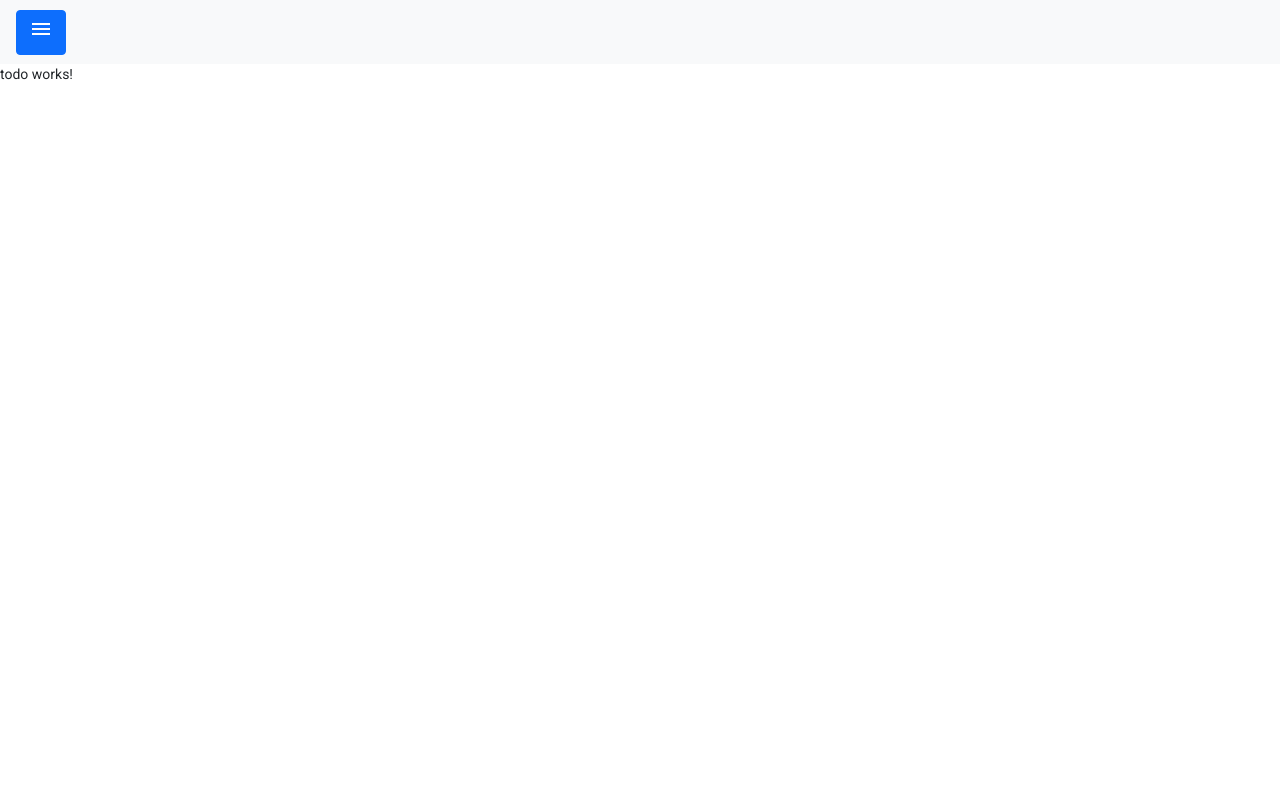
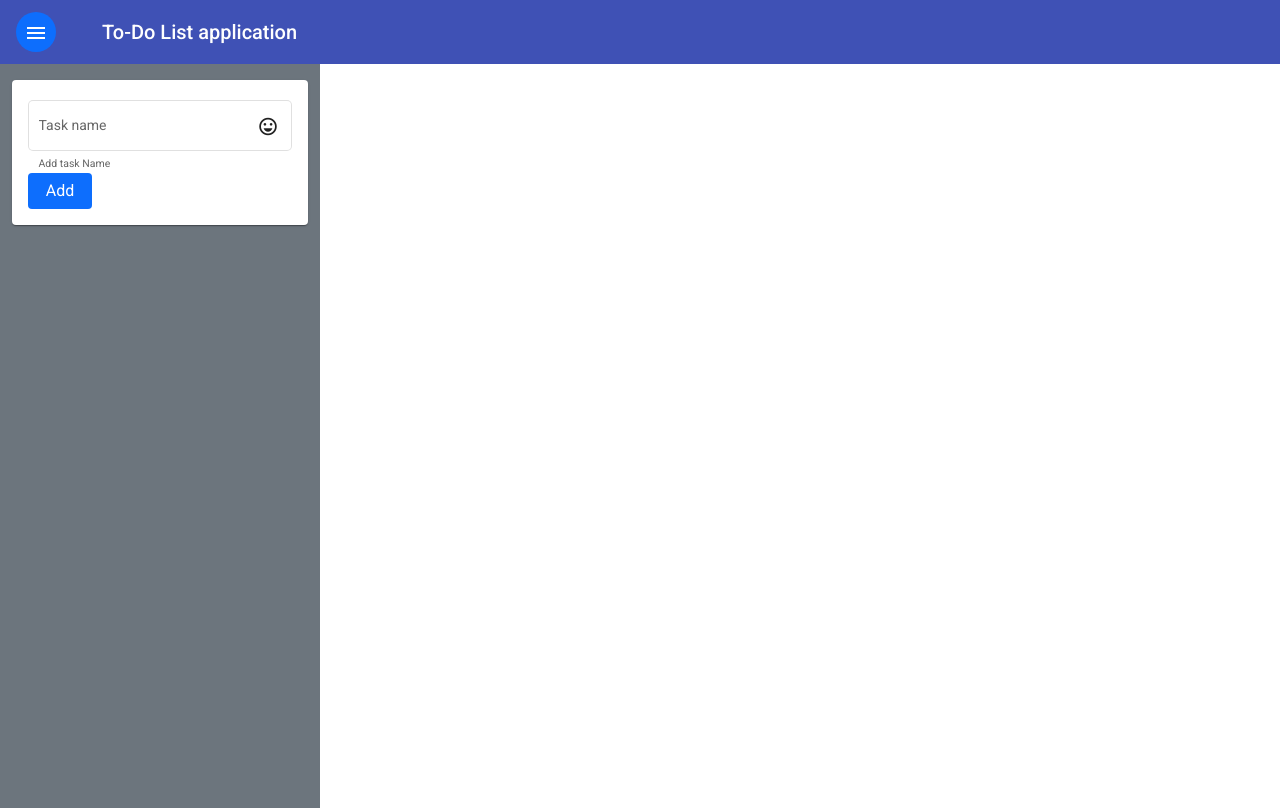
Before and after one commit to Ibrogidi/todo-list, an Angular app: page / in a window 1280 px wide. Built offline with nearby package versions, Linux system fonts and the light colour scheme.

Commit message:
form add success

```diff
--- a/src/app/app-routing.module.ts
+++ b/src/app/app-routing.module.ts
@@ -1,7 +1,10 @@
+import { TodoComponent } from './todo/todo.component';
 import { NgModule } from '@angular/core';
 import { RouterModule, Routes } from '@angular/router';
 
-const routes: Routes = [];
+const routes: Routes = [
+  {path:'',component:TodoComponent}
+];
 
 @NgModule({
   imports: [RouterModule.forRoot(routes)],
--- a/src/app/app.component.html
+++ b/src/app/app.component.html
@@ -1,2 +1,2 @@
 <app-navbar></app-navbar>
-<app-todo></app-todo>
+<router-outlet></router-outlet>
--- a/src/app/navbar/navbar.component.html
+++ b/src/app/navbar/navbar.component.html
@@ -1,7 +1,8 @@
 
-    <mat-toolbar color="primary" class="navbar navbar-expand-lg navbar-light bg-light">
+    <mat-toolbar color="primary">
         <button mat-icon-button class="btn btn-primary">
      <mat-icon>menu</mat-icon>
     </button>
+    <span class="container">To-Do List application</span>
 
     </mat-toolbar>
--- a/src/app/todo/todo.component.html
+++ b/src/app/todo/todo.component.html
@@ -1 +1,27 @@
-<p>todo works!</p>
+<div class="container-fluid">
+    <div class="row">
+        <div class="col-md-3 bg-secondary" style="height:93vh" >
+            <div>
+
+                <mat-card class="mt-3">
+                    <form [formGroup]="todoForm">
+                        <mat-form-field appearance="outline">
+                            <mat-label>Task name</mat-label>
+                            <input matInput placeholder="Placeholder">
+                            <mat-icon matSuffix>sentiment_very_satisfied</mat-icon>
+                            <mat-hint>Add task Name</mat-hint>
+                          </mat-form-field>
+                       <button class="btn btn-primary" mat-button>Add</button>
+                    </form>
+
+                </mat-card>
+
+            </div>
+
+            <!-- <h2>col-md-3</h2>       -->
+        </div>
+        <div class="col-md-9">
+            <!-- <h2>col md 9</h2> -->
+        </div>
+    </div>
+</div>
--- a/src/app/todo/todo.component.scss
+++ b/src/app/todo/todo.component.scss
@@ -0,0 +1,8 @@
+:host .mat-form-field{
+    width: 100%
+}
+button.add{
+    display: flex;
+    justify-content: center;
+    align-items: center;
+}
--- a/src/app/todo/todo.component.ts
+++ b/src/app/todo/todo.component.ts
@@ -1,15 +1,18 @@
 import { Component, OnInit } from '@angular/core';
-
+import { FormGroup, FormBuilder, Validators } from '@angular/forms';
 @Component({
   selector: 'app-todo',
   templateUrl: './todo.component.html',
   styleUrls: ['./todo.component.scss']
 })
 export class TodoComponent implements OnInit {
-
-  constructor() { }
+  todoForm !: FormGroup;
+  constructor(private fb:FormBuilder) { }
 
   ngOnInit(): void {
+    this.todoForm = this.fb.group({
+      item:['',Validators.required]
+    })
   }
 
 }
```
Also changed, not shown: src/app/app.module.ts (+11 -1 lines).
